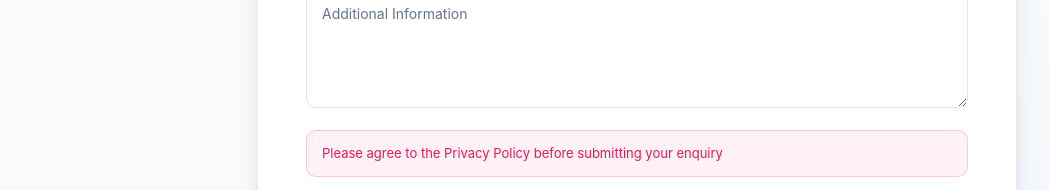
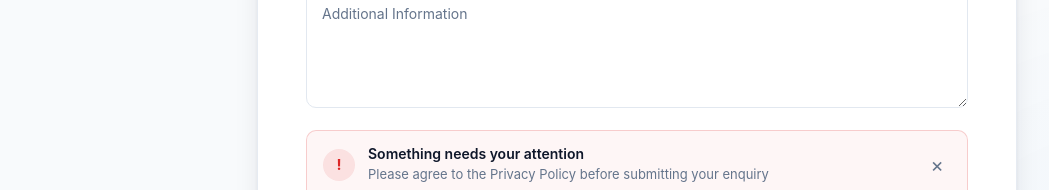
Before and after one commit to Nathidev123/v2_unbrokensolutions, a React (Create React App) app in the folder frontend/: page /RoadFormTwo in a window 1280 px wide. Both pictures are taken after a click on the button "Done". Shown: the part 774-964 px from the top of the page, without its empty margins (3-1052 px from the left). Built offline with nearby package versions, Linux system fonts and the light colour scheme; no server answers.

Commit message:
frontend touch ups

```diff
--- a/frontend/src/Components/Footer.js
+++ b/frontend/src/Components/Footer.js
@@ -10,7 +10,7 @@ const Footer = () => {
         </div>
 
         <div className="footer-contact">
-          <a href="tel:0716488541">
+          <a href="tel:0608757163">
             <FaPhone className="phone-icon" size={17} />
             060 875 7163
           </a>
--- a/frontend/src/pages/Consulting.js
+++ b/frontend/src/pages/Consulting.js
@@ -436,14 +436,40 @@ const Consulting = () => {
               </span>
             </label>
           </div>
+                  {alert && (
+          <div
+            className={`form-alert form-alert-${alert.type}`}
+            role="alert"
+          >
+            <div className="form-alert-icon">
+              {alert.type === "success" ? "✓" : "!"}
+            </div>
 
+            <div className="form-alert-content">
+              <strong>
+                {alert.type === "success"
+                  ? "Enquiry sent successfully"
+                  : "Something needs your attention"}
+              </strong>
+
+              <p>{alert.message}</p>
+            </div>
+
+            <button
+              type="button"
+              className="form-alert-close"
+              onClick={() => setAlert(null)}
+              aria-label="Close notification"
+            >
+              ×
+            </button>
+          </div>
+        )}
           <button type="submit" className="contact-submit">
             Send enquiry
             <FiArrowRight />
           </button>
-          {alert && (
-            <div className={`alert alert-${alert.type}`}>{alert.message}</div>
-          )}
+
         </form>
         {loadingSubmit && (
           <div className="loading-overlay">
--- a/frontend/src/pages/ConsultingCss.css
+++ b/frontend/src/pages/ConsultingCss.css
@@ -1674,32 +1674,123 @@ a {
 }
 
 /* =========================================================
-   FORM ALERTS
-========================================================= */
-
-.alert {
+   FORM ALERT
+   ========================================================= */
+
+.form-alert {
+  display: flex;
+  align-items: center;
+  gap: 13px;
+
+  width: 100%;
   margin-top: 18px;
-  padding: 13px 16px;
+  padding: 14px 16px;
 
   border: 1px solid var(--border);
-  border-radius: 6px;
-
+  border-radius: 10px;
+
+  background: var(--surface);
+
+  animation: alertIn 0.3s ease forwards;
+}
+
+.form-alert-icon {
+  display: flex;
+  align-items: center;
+  justify-content: center;
+
+  width: 32px;
+  height: 32px;
+  flex-shrink: 0;
+
+  border-radius: 50%;
+
+  font-size: 15px;
+  font-weight: 700;
+}
+
+.form-alert-content {
+  flex: 1;
+}
+
+.form-alert-content strong {
+  display: block;
+
+  margin-bottom: 3px;
+
+  color: var(--text-primary);
+  font-size: 14px;
+  font-weight: 600;
+}
+
+.form-alert-content p {
+  margin: 0;
+
+  color: var(--text-muted);
   font-size: 13px;
   line-height: 1.5;
-
-  animation: alertIn 0.35s cubic-bezier(0.16, 1, 0.3, 1) both;
-}
-
-.alert-success {
-  color: #166534;
-  background: #f0fdf4;
-  border-color: #bbf7d0;
-}
-
-.alert-error {
-  color: #b91c1c;
-  background: #fef2f2;
-  border-color: #fecaca;
+}
+
+/* =========================================================
+   SUCCESS
+   ========================================================= */
+
+.form-alert-success {
+  border-color: rgba(34, 197, 94, 0.2);
+  background: rgba(34, 197, 94, 0.04);
+}
+
+.form-alert-success .form-alert-icon {
+  background: rgba(34, 197, 94, 0.12);
+  color: #16a34a;
+}
+
+/* =========================================================
+   ERROR
+   ========================================================= */
+
+.form-alert-error {
+  border-color: rgba(220, 38, 38, 0.2);
+  background: rgba(220, 38, 38, 0.04);
+}
+
+.form-alert-error .form-alert-icon {
+  background: rgba(220, 38, 38, 0.1);
+  color: #dc2626;
+}
+
+/* =========================================================
+   CLOSE
+   ========================================================= */
+
+.form-alert-close {
+  display: flex;
+  align-items: center;
+  justify-content: center;
+
+  width: 28px;
+  height: 28px;
+
+  padding: 0;
+  border: none;
+  border-radius: 6px;
+
+  background: transparent;
+
+  color: var(--text-muted);
+  font-size: 20px;
+  line-height: 1;
+
+  cursor: pointer;
+
+  transition:
+    background 0.2s ease,
+    color 0.2s ease;
+}
+
+.form-alert-close:hover {
+  background: rgba(15, 23, 42, 0.06);
+  color: var(--text-primary);
 }
 
 @keyframes alertIn {
--- a/frontend/src/pages/Forms.css
+++ b/frontend/src/pages/Forms.css
@@ -297,7 +297,34 @@ textarea {
 
   transition: width 0.5s ease;
 }
+.currency-input {
+  display: flex;
+  align-items: stretch;
+  width: 100%;
+}
 
+.currency-prefix {
+  display: flex;
+  align-items: center;
+  justify-content: center;
+
+  width: 45px;
+  flex-shrink: 0;
+
+  background: #f1f5f9;
+  border: 1px solid #e2e8f0;
+  border-right: none;
+  border-radius: 10px 0 0 8px;
+
+  font-weight: 600;
+  color: #475569;
+}
+
+.currency-input input {
+  flex: 1;
+  width: auto;
+  border-radius: 0 8px 8px 0;
+}
 /* =========================================================
    FORM GROUP
    ========================================================= */
@@ -429,27 +456,14 @@ textarea {
   box-shadow: 0 0 0 2px rgba(231, 25, 90, 0.05);
 }
 
-/* =========================================================
-   GENERAL ERROR MESSAGE
-   ========================================================= */
+.form-alert-error {
+  border-color: rgba(220, 38, 38, 0.2);
+  background: rgba(220, 38, 38, 0.04);
+}
 
-.form-card > .error,
-form > .error {
-  margin-top: 18px;
-
-  padding: 13px 15px;
-
-  border: 1px solid rgba(231, 25, 90, 0.18);
-
-  border-radius: 10px;
-
-  background: #fff1f5;
-
-  color: var(--error);
-
-  font-size: 13px;
-
-  line-height: 1.45;
+.form-alert-error .form-alert-icon {
+  background: rgba(220, 38, 38, 0.1);
+  color: #dc2626;
 }
 
 /* =========================================================
--- a/frontend/src/pages/InkAndPrinting.js
+++ b/frontend/src/pages/InkAndPrinting.js
@@ -393,15 +393,41 @@ const InkAndPrinting = () => {
               </span>
             </label>
           </div>
+          {alert && (
+          <div
+            className={`form-alert form-alert-${alert.type}`}
+            role="alert"
+          >
+            <div className="form-alert-icon">
+              {alert.type === "success" ? "✓" : "!"}
+            </div>
 
+            <div className="form-alert-content">
+              <strong>
+                {alert.type === "success"
+                  ? "Enquiry sent successfully"
+                  : "Something needs your attention"}
+              </strong>
+
+              <p>{alert.message}</p>
+            </div>
+
+            <button
+              type="button"
+              className="form-alert-close"
+              onClick={() => setAlert(null)}
+              aria-label="Close notification"
+            >
+              ×
+            </button>
+          </div>
+        )}
           <button type="submit" className="contact-submit">
             Send enquiry
             <FiArrowRight />
           </button>
 
-          {alert && (
-            <div className={`alert alert-${alert.type}`}>{alert.message}</div>
-          )}
+
         </form>
         {loadingSubmit && (
           <div className="loading-overlay">
--- a/frontend/src/pages/InkAndPrintingCss.css
+++ b/frontend/src/pages/InkAndPrintingCss.css
@@ -1735,44 +1735,123 @@ a {
 }
 
 /* =========================================================
-   FORM ALERTS
-========================================================= */
-
-.alert {
+   FORM ALERT
+   ========================================================= */
+
+.form-alert {
+  display: flex;
+  align-items: center;
+  gap: 13px;
+
+  width: 100%;
   margin-top: 18px;
-  padding: 13px 16px;
+  padding: 14px 16px;
 
   border: 1px solid var(--border);
-  border-radius: 6px;
-
+  border-radius: 10px;
+
+  background: var(--surface);
+
+  animation: alertIn 0.3s ease forwards;
+}
+
+.form-alert-icon {
+  display: flex;
+  align-items: center;
+  justify-content: center;
+
+  width: 32px;
+  height: 32px;
+  flex-shrink: 0;
+
+  border-radius: 50%;
+
+  font-size: 15px;
+  font-weight: 700;
+}
+
+.form-alert-content {
+  flex: 1;
+}
+
+.form-alert-content strong {
+  display: block;
+
+  margin-bottom: 3px;
+
+  color: var(--text-primary);
+  font-size: 14px;
+  font-weight: 600;
+}
+
+.form-alert-content p {
+  margin: 0;
+
+  color: var(--text-muted);
   font-size: 13px;
   line-height: 1.5;
-
-  animation: alertIn 0.35s cubic-bezier(0.16, 1, 0.3, 1) both;
-}
-
-.alert-success {
-  color: #166534;
-  background: #f0fdf4;
-  border-color: #bbf7d0;
-}
-
-.alert-error {
-  color: #b91c1c;
-  background: #fef2f2;
-  border-color: #fecaca;
-}
-
-@keyframes alertIn {
-  from {
-    opacity: 0;
-    transform: translateY(8px);
-  }
-
-  to {
-    opacity: 1;
-    transform: translateY(0);
-  }
+}
+
+/* =========================================================
+   SUCCESS
+   ========================================================= */
+
+.form-alert-success {
+  border-color: rgba(34, 197, 94, 0.2);
+  background: rgba(34, 197, 94, 0.04);
+}
+
+.form-alert-success .form-alert-icon {
+  background: rgba(34, 197, 94, 0.12);
+  color: #16a34a;
+}
+
+/* =========================================================
+   ERROR
+   ========================================================= */
+
+.form-alert-error {
+  border-color: rgba(220, 38, 38, 0.2);
+  background: rgba(220, 38, 38, 0.04);
+}
+
+.form-alert-error .form-alert-icon {
+  background: rgba(220, 38, 38, 0.1);
+  color: #dc2626;
+}
+
+/* =========================================================
+   CLOSE
+   ========================================================= */
+
+.form-alert-close {
+  display: flex;
+  align-items: center;
+  justify-content: center;
+
+  width: 28px;
+  height: 28px;
+
+  padding: 0;
+  border: none;
+  border-radius: 6px;
+
+  background: transparent;
+
+  color: var(--text-muted);
+  font-size: 20px;
+  line-height: 1;
+
+  cursor: pointer;
+
+  transition:
+    background 0.2s ease,
+    color 0.2s ease;
+}
+
+.form-alert-close:hover {
+  background: rgba(15, 23, 42, 0.06);
+  color: var(--text-primary);
 }
 
 /* =========================================================
--- a/frontend/src/pages/RoadFormTwo.js
+++ b/frontend/src/pages/RoadFormTwo.js
@@ -8,7 +8,8 @@ import "./Forms.css";
 
 const RoadFormTwo = () => {
   const navigate = useNavigate();
-  console.log("API URL:", process.env.REACT_APP_API_URL);
+  //testing
+  //console.log("API URL:", process.env.REACT_APP_API_URL);
   //const { orders, dispatch } = useOrderContext()
   const { formData, emptyFields, dispatch2 } = useFormContext();
   //const { emptyFields, setEmptyFields } = useState([])
@@ -448,6 +449,9 @@ const RoadFormTwo = () => {
                 )}
                 {formData.service_type === "air" && (
                   <div className="form-group">
+                  <div className="currency-input">
+                  <span className="currency-prefix">R</span>
+
                     <input
                       placeholder="Declared Value"
                       type="text"
@@ -458,6 +462,7 @@ const RoadFormTwo = () => {
                         emptyFields.includes("declared_value") ? "error" : ""
                       }
                     />
+                  </div>
                   </div>
                 )}
 
@@ -709,6 +714,9 @@ const RoadFormTwo = () => {
 
                 {formData.service_type === "sea" && (
                   <div className="form-group">
+                  <div className="currency-input">
+                  <span className="currency-prefix">R</span>
+
                     <input
                       placeholder="Declared Value"
                       type="text"
@@ -719,6 +727,7 @@ const RoadFormTwo = () => {
                         emptyFields.includes("declared_value") ? "error" : ""
                       }
                     />
+                  </div>
                   </div>
                 )}
 
@@ -773,6 +782,9 @@ const RoadFormTwo = () => {
 
                 {formData.service_type === "courier" && (
                   <div className="form-group">
+                  <div className="currency-input">
+                  <span className="currency-prefix">R</span>
+
                     <input
                       placeholder="Parcel Value"
                       type="text"
@@ -783,6 +795,7 @@ const RoadFormTwo = () => {
                         emptyFields.includes("parcel_value") ? "error" : ""
                       }
                     />
+                  </div>
                   </div>
                 )}
 
@@ -980,6 +993,9 @@ const RoadFormTwo = () => {
 
               {formData.service_type === "road" && (
                 <div className="form-group">
+                <div className="currency-input">
+                  <span className="currency-prefix">R</span>
+
                   <input
                     placeholder="Declared Value"
                     type="text"
@@ -990,6 +1006,7 @@ const RoadFormTwo = () => {
                       emptyFields.includes("declared_value") ? "error" : ""
                     }
                   />
+                </div>
                 </div>
               )}
               {formData.service_type === "road" && (
@@ -1166,7 +1183,27 @@ const RoadFormTwo = () => {
                 />
               </div>
             </div>
-            {error && <div className="error">{error}</div>}
+            {error && (
+            <div className="form-alert form-alert-error" role="alert">
+              <div className="form-alert-icon">
+                !
+              </div>
+
+              <div className="form-alert-content">
+                <strong>Something needs your attention</strong>
+                <p>{error}</p>
+              </div>
+
+              <button
+                type="button"
+                className="form-alert-close"
+                onClick={() => setError(null)}
+                aria-label="Close notification"
+              >
+                ×
+              </button>
+            </div>
+          )}
           </form>
           <div className="privacy-consent">
             <label className="privacy-checkbox">
--- a/frontend/src/pages/ShippingServices.css
+++ b/frontend/src/pages/ShippingServices.css
@@ -364,6 +364,7 @@ a {
   transition: transform 700ms var(--ease-out);
 }
 
+
 .shipping-hero:hover .shipping-hero-image img {
   transform: translate(2%, -5px) scale(1.055);
 }
@@ -1429,13 +1430,13 @@ a {
   }
 
   .shipping-hero-image img {
-    width: 100%;
-
-    transform: none;
+    width: 96%;
+
+    transform: translateX(-30px);
   }
 
   .shipping-hero:hover .shipping-hero-image img {
-    transform: scale(1.015);
+    transform: translateX(-30px) scale(1.015);
   }
 
   /* Shared heading */
@@ -2206,34 +2207,130 @@ a {
   text-decoration: underline;
 }
 
-/* =========================================================
-   FORM ALERTS
-========================================================= */
-
-.alert {
+
+/* =========================================================
+   FORM ALERT
+   ========================================================= */
+
+.form-alert {
+  display: flex;
+  align-items: center;
+  gap: 13px;
+
+  width: 100%;
   margin-top: 18px;
-  padding: 13px 16px;
+  padding: 14px 16px;
 
   border: 1px solid var(--border);
-  border-radius: 6px;
-
+  border-radius: 10px;
+
+  background: var(--surface);
+
+  animation: alertIn 0.3s ease forwards;
+}
+
+.form-alert-icon {
+  display: flex;
+  align-items: center;
+  justify-content: center;
+
+  width: 32px;
+  height: 32px;
+  flex-shrink: 0;
+
+  border-radius: 50%;
+
+  font-size: 15px;
+  font-weight: 700;
+}
+
+.form-alert-content {
+  flex: 1;
+}
+
+.form-alert-content strong {
+  display: block;
+
+  margin-bottom: 3px;
+
+  color: var(--text-primary);
+  font-size: 14px;
+  font-weight: 600;
+}
+
+.form-alert-content p {
+  margin: 0;
+
+  color: var(--text-muted);
   font-size: 13px;
   line-height: 1.5;
-
-  animation: alertIn 0.35s cubic-bezier(0.16, 1, 0.3, 1) both;
-}
-
-.alert-success {
-  color: #166534;
-  background: #f0fdf4;
-  border-color: #bbf7d0;
-}
-
-.alert-error {
-  color: #b91c1c;
-  background: #fef2f2;
-  border-color: #fecaca;
-}
+}
+
+/* =========================================================
+   SUCCESS
+   ========================================================= */
+
+.form-alert-success {
+  border-color: rgba(34, 197, 94, 0.2);
+  background: rgba(34, 197, 94, 0.04);
+}
+
+.form-alert-success .form-alert-icon {
+  background: rgba(34, 197, 94, 0.12);
+  color: #16a34a;
+}
+
+/* =========================================================
+   ERROR
+   ========================================================= */
+
+.form-alert-error {
+  border-color: rgba(220, 38, 38, 0.2);
+  background: rgba(220, 38, 38, 0.04);
+}
+
+.form-alert-error .form-alert-icon {
+  background: rgba(220, 38, 38, 0.1);
+  color: #dc2626;
+}
+
+/* =========================================================
+   CLOSE
+   ========================================================= */
+
+.form-alert-close {
+  display: flex;
+  align-items: center;
+  justify-content: center;
+
+  width: 28px;
+  height: 28px;
+
+  padding: 0;
+  border: none;
+  border-radius: 6px;
+
+  background: transparent;
+
+  color: var(--text-muted);
+  font-size: 20px;
+  line-height: 1;
+
+  cursor: pointer;
+
+  transition:
+    background 0.2s ease,
+    color 0.2s ease;
+}
+
+.form-alert-close:hover {
+  background: rgba(15, 23, 42, 0.06);
+  color: var(--text-primary);
+}
+
+/* =========================================================
+   ANIMATION
+   ========================================================= */
 
 @keyframes alertIn {
   from {
@@ -2246,7 +2343,6 @@ a {
     transform: translateY(0);
   }
 }
-
 /* =========================================================
    MOBILE
 ========================================================= */
--- a/frontend/src/pages/ShippingServices.js
+++ b/frontend/src/pages/ShippingServices.js
@@ -383,14 +383,41 @@ const ShippingServices = () => {
               </span>
             </label>
           </div>
+          {alert && (
+  <div
+    className={`form-alert form-alert-${alert.type}`}
+    role="alert"
+  >
+    <div className="form-alert-icon">
+      {alert.type === "success" ? "✓" : "!"}
+    </div>
 
+    <div className="form-alert-content">
+      <strong>
+        {alert.type === "success"
+          ? "Enquiry sent successfully"
+          : "Something needs your attention"}
+      </strong>
+
+      <p>{alert.message}</p>
+    </div>
+
+    <button
+      type="button"
+      className="form-alert-close"
+      onClick={() => setAlert(null)}
+      aria-label="Close notification"
+    >
+      ×
+    </button>
+    <br />
+  </div>
+)}
           <button type="submit" className="contact-submit">
             Send enquiry
             <FiArrowRight />
           </button>
-          {alert && (
-            <div className={`alert alert-${alert.type}`}>{alert.message}</div>
-          )}
+
         </form>
         {loadingSubmit && (
           <div className="loading-overlay">
```
Also changed, not shown: frontend/public/index.html (+13 -2 lines).
